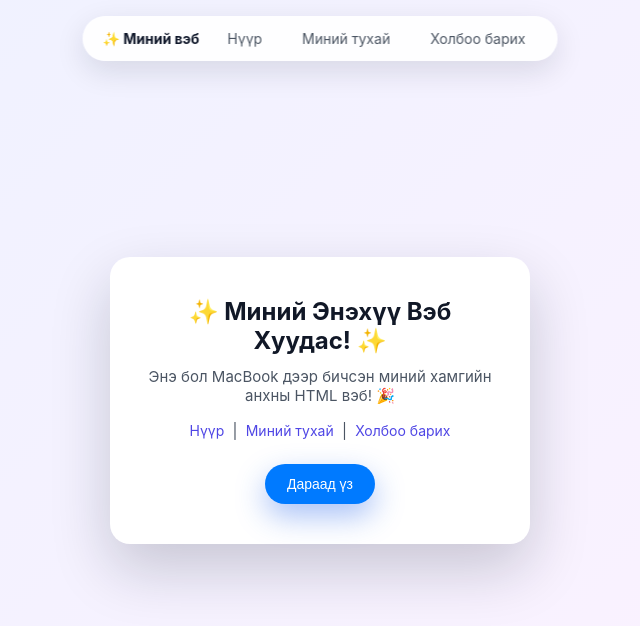
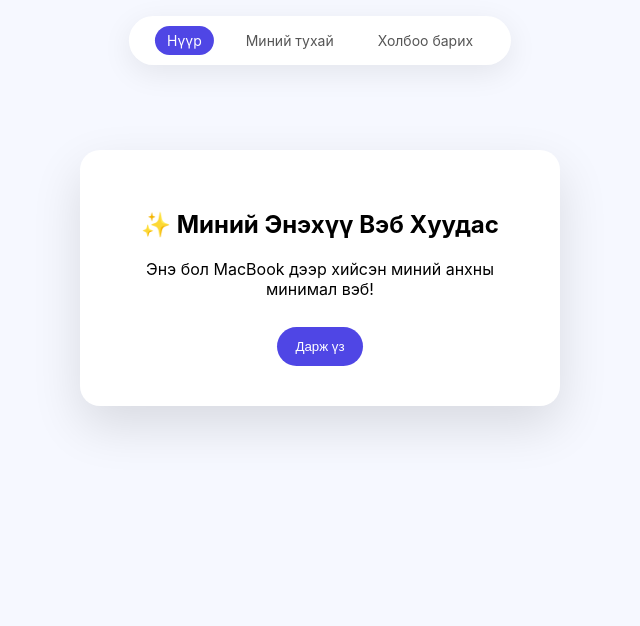
Before and after one commit to ikhuulsuudllc-bot/MUNKHORGIKH-website, a plain HTML site: page index.html in a window 1280 px wide. Shown: the whole page, without its empty margins (320-960 px from the left). Drawn offline with Linux system fonts and the light colour scheme.

Commit message:
index.html
<!DOCTYPE html>
<html lang="mn">
<head>
<meta charset="UTF-8">
<title>Миний вэб</title>
<style>
body {
  margin: 0;
  font-family: -apple-system, BlinkMacSystemFont, 'SF Pro Text', sans-serif;
  background: #f6f8ff;
}

/* Navbar */
.navbar {
  position: fixed;
  top: 16px;
  left: 50%;
  transform: translateX(-50%);
  background: white;
  padding: 10px 26px;
  border-radius: 50px;
  box-shadow: 0 8px 30px rgba(0,0,0,0.08);
  display: flex;
  gap: 20px;
}

.navbar a {
  text-decoration: none;
  color: #555;
  padding: 6px 12px;
  border-radius: 30px;
  font-size: 14px;
  transition: 0.2s;
}

.navbar a:hover,
.navbar a.active {
  background: #4f46e5;
  color: white;
}

/* Box */
.box {
  width: 420px;
  margin: 150px auto;
  background: white;
  padding: 40px 30px;
  border-radius: 20px;
  box-shadow: 0 20px 50px rgba(0,0,0,0.12);
  text-align: center;
}

button {
  margin-top: 12px;
  padding: 12px 18px;
  background: #4f46e5;
  color: white;
  border: none;
  border-radius: 30px;
  cursor: pointer;
}
button:hover { background: #3b36c9; }
</style>
</head>

<body>

<div class="navbar">
  <a href="index.html" class="active">Нүүр</a>
  <a href="about.html">Миний тухай</a>
  <a href="contact.html">Холбоо барих</a>
</div>

<div class="box">
  <h2>✨ Миний Энэхүү Вэб Хуудас</h2>
  <p>Энэ бол MacBook дээр хийсэн миний анхны минимал вэб!</p>
  <button onclick="alert('Сайхан байна! 🎉')">Дарж үз</button>
</div>

</body>
</html>

```diff
--- a/index.html
+++ b/index.html
@@ -4,158 +4,78 @@
 <meta charset="UTF-8">
 <title>Миний вэб</title>
 <style>
-* {
-  box-sizing: border-box;
+body {
   margin: 0;
-  padding: 0;
+  font-family: -apple-system, BlinkMacSystemFont, 'SF Pro Text', sans-serif;
+  background: #f6f8ff;
 }
 
-body {
-  font-family: -apple-system, BlinkMacSystemFont, "Helvetica Neue", Arial, sans-serif;
-  background: linear-gradient(135deg, #eef2ff, #fdf2ff);
-  min-height: 100vh;
-  display: flex;
-  align-items: center;
-  justify-content: center;
-  padding: 80px 16px;
-}
-
-/* NAVBAR */
+/* Navbar */
 .navbar {
   position: fixed;
   top: 16px;
   left: 50%;
   transform: translateX(-50%);
-  background: rgba(255, 255, 255, 0.9);
-  backdrop-filter: blur(10px);
-  padding: 8px 20px;
-  border-radius: 999px;
-  box-shadow: 0 10px 30px rgba(15, 23, 42, 0.12);
+  background: white;
+  padding: 10px 26px;
+  border-radius: 50px;
+  box-shadow: 0 8px 30px rgba(0,0,0,0.08);
   display: flex;
-  align-items: center;
-  gap: 16px;
-}
-
-.navbar .logo {
-  font-weight: 700;
-  font-size: 14px;
-  color: #0f172a;
+  gap: 20px;
 }
 
 .navbar a {
   text-decoration: none;
+  color: #555;
+  padding: 6px 12px;
+  border-radius: 30px;
   font-size: 14px;
-  color: #4b5563;
-  padding: 6px 12px;
-  border-radius: 999px;
-  transition: background 0.2s ease, color 0.2s ease, transform 0.2s ease;
+  transition: 0.2s;
 }
 
-.navbar a:hover {
-  background: #007aff;
-  color: #ffffff;
-  transform: translateY(-1px);
+.navbar a:hover,
+.navbar a.active {
+  background: #4f46e5;
+  color: white;
 }
 
-/* КАРТ / BOX */
+/* Box */
 .box {
-  background: #ffffff;
-  padding: 40px 32px;
   width: 420px;
-  max-width: 100%;
-  margin: auto;
+  margin: 150px auto;
+  background: white;
+  padding: 40px 30px;
   border-radius: 20px;
-  box-shadow: 0 25px 60px rgba(15, 23, 42, 0.2);
+  box-shadow: 0 20px 50px rgba(0,0,0,0.12);
   text-align: center;
-  transition: transform 0.25s ease, box-shadow 0.25s ease;
-}
-.box:hover {
-  transform: translateY(-6px);
-  box-shadow: 0 35px 80px rgba(15, 23, 42, 0.25);
 }
 
-h1 {
-  color: #111827;
-  font-size: 24px;
-  margin-bottom: 12px;
+button {
+  margin-top: 12px;
+  padding: 12px 18px;
+  background: #4f46e5;
+  color: white;
+  border: none;
+  border-radius: 30px;
+  cursor: pointer;
 }
-
-p {
-  color: #4b5563;
-  font-size: 15px;
-  margin-bottom: 16px;
-}
-
-/* Линк меню карт дотор */
-.menu-links a {
-  color: #4f46e5;
-  text-decoration: none;
-  font-size: 14px;
-  margin: 0 4px;
-  position: relative;
-}
-
-.menu-links a::after {
-  content: "";
-  position: absolute;
-  left: 0;
-  bottom: -2px;
-  width: 0;
-  height: 2px;
-  background: #4f46e5;
-  transition: width 0.2s ease;
-}
-
-.menu-links a:hover::after {
-  width: 100%;
-}
-
-/* ТОВЧ – hover animation */
-button {
-  padding: 12px 22px;
-  border: none;
-  background: #007aff;
-  color: white;
-  border-radius: 999px;
-  cursor: pointer;
-  font-size: 14px;
-  font-weight: 500;
-  margin-top: 8px;
-  box-shadow: 0 12px 30px rgba(37, 99, 235, 0.4);
-  transition: transform 0.18s ease, box-shadow 0.18s ease, background 0.18s ease;
-}
-
-button:hover {
-  transform: translateY(-2px) scale(1.02);
-  box-shadow: 0 18px 40px rgba(37, 99, 235, 0.5);
-  background: #005fcc;
-}
+button:hover { background: #3b36c9; }
 </style>
 </head>
+
 <body>
 
-<!-- NAVBAR -->
 <div class="navbar">
-  <div class="logo">✨ Миний вэб</div>
-  <a href="index.html">Нүүр</a>
+  <a href="index.html" class="active">Нүүр</a>
   <a href="about.html">Миний тухай</a>
   <a href="contact.html">Холбоо барих</a>
 </div>
 
-<!-- ГОЛ КАРТ -->
 <div class="box">
-  <h1>✨ Миний Энэхүү Вэб Хуудaс! ✨</h1>
-  <p>Энэ бол MacBook дээр бичсэн миний хамгийн анхны HTML вэб! 🎉</p>
-
-  <p class="menu-links">
-    <a href="index.html">Нүүр</a> |
-    <a href="about.html">Миний тухай</a> |
-    <a href="contact.html">Холбоо барих</a>
-  </p>
-
-  <button onclick="alert('Амжилттай! 🎉')">Дараад үз</button>
+  <h2>✨ Миний Энэхүү Вэб Хуудас</h2>
+  <p>Энэ бол MacBook дээр хийсэн миний анхны минимал вэб!</p>
+  <button onclick="alert('Сайхан байна! 🎉')">Дарж үз</button>
 </div>
 
 </body>
 </html>
-<!-- updated -->
```
